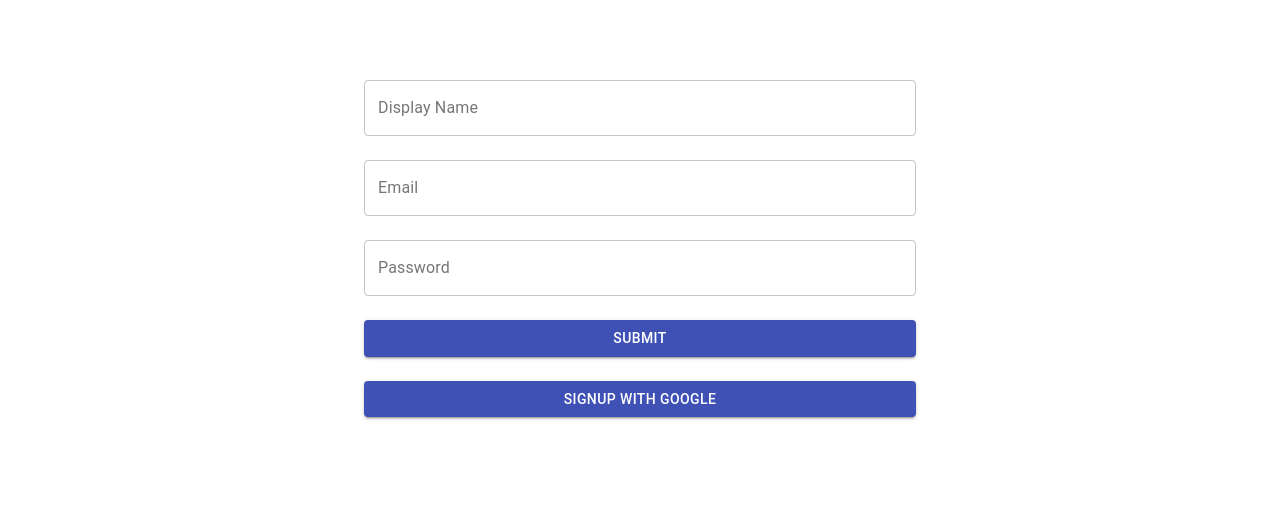
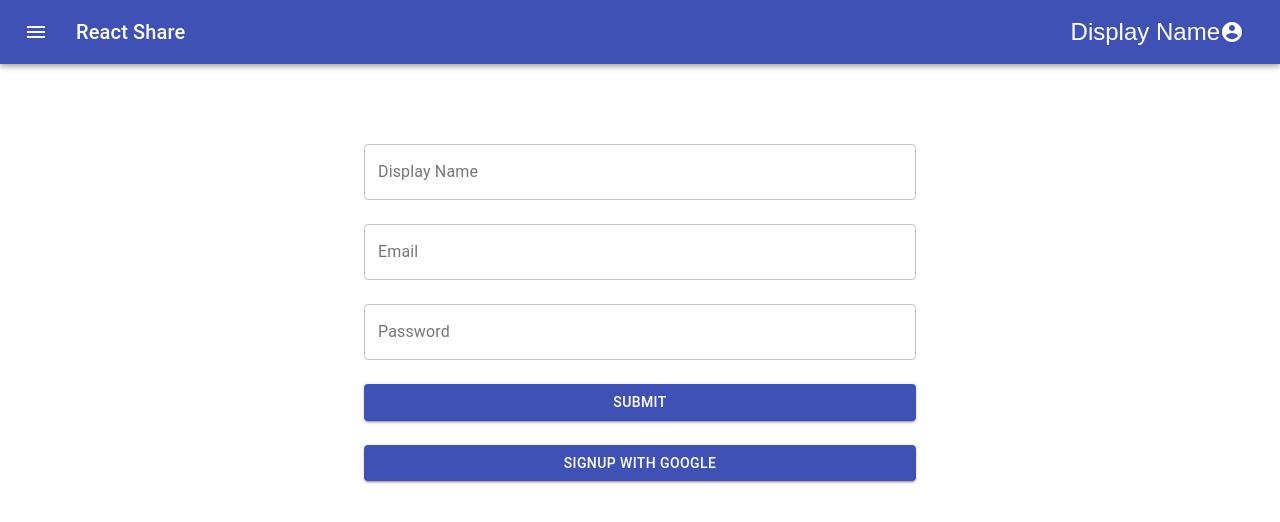
Before and after one commit to Hkc1673/React-Project, a React (Create React App) app: page / in a window 1280 px wide. Shown: the top 522 px of the page. Built offline with nearby package versions, Linux system fonts and the light colour scheme.

Commit message:
Add navbar

```diff
--- a/package.json
+++ b/package.json
@@ -4,6 +4,7 @@
   "private": true,
   "dependencies": {
     "@material-ui/core": "^4.11.1",
+    "@material-ui/icons": "^4.9.1",
     "@testing-library/jest-dom": "^5.11.4",
     "@testing-library/react": "^11.1.0",
     "@testing-library/user-event": "^12.1.10",
--- a/src/App.js
+++ b/src/App.js
@@ -1,12 +1,14 @@
 import './App.css';
 import React from 'react';
 import Signup from "./pages/Signup"
+import Navbar from "./components/Navbar"
 
 function App() {
 
   return (
 
     <>
+    <Navbar/>
      <Signup/>
     </>
 
--- /dev/null
+++ b/src/components/Navbar.js
@@ -0,0 +1,89 @@
+import React from 'react';
+import { makeStyles } from '@material-ui/core/styles';
+import AppBar from '@material-ui/core/AppBar';
+import Toolbar from '@material-ui/core/Toolbar';
+import Typography from '@material-ui/core/Typography';
+import IconButton from '@material-ui/core/IconButton';
+import MenuIcon from '@material-ui/icons/Menu';
+import AccountCircle from '@material-ui/icons/AccountCircle';
+import MenuItem from '@material-ui/core/MenuItem';
+import Menu from '@material-ui/core/Menu';
+
+const useStyles = makeStyles((theme) => ({
+  root: {
+    flexGrow: 1,
+  },
+  menuButton: {
+    marginRight: theme.spacing(2),
+  },
+  title: {
+    flexGrow: 1,
+  },
+}));
+
+export default function Navbar() {
+  const classes = useStyles();
+  const [auth, setAuth] = React.useState(true);
+  const [anchorEl, setAnchorEl] = React.useState(null);
+  const open = Boolean(anchorEl);
+
+  const handleChange = (event) => {
+    setAuth(event.target.checked);
+  };
+
+  const handleMenu = (event) => {
+    setAnchorEl(event.currentTarget);
+  };
+
+  const handleClose = () => {
+    setAnchorEl(null);
+  };
+
+  return (
+    <div className={classes.root}>
+
+      <AppBar position="static">
+        <Toolbar>
+          <IconButton edge="start" className={classes.menuButton} color="inherit" aria-label="menu">
+            <MenuIcon />
+          </IconButton>
+          <Typography variant="h6" className={classes.title}>
+            React Share
+          </Typography>
+          {auth && (
+            <div>
+              <IconButton
+                aria-label="account of current user"
+                aria-controls="menu-appbar"
+                aria-haspopup="true"
+                onClick={handleMenu}
+                color="inherit"
+              >
+                  Display Name
+                <AccountCircle />
+              </IconButton>
+              <Menu
+                id="menu-appbar"
+                anchorEl={anchorEl}
+                anchorOrigin={{
+                  vertical: 'top',
+                  horizontal: 'right',
+                }}
+                keepMounted
+                transformOrigin={{
+                  vertical: 'top',
+                  horizontal: 'right',
+                }}
+                open={open}
+                onClose={handleClose}
+              >
+                <MenuItem onClick={handleClose}>Profile</MenuItem>
+                <MenuItem onClick={handleClose}>My account</MenuItem>
+              </Menu>
+            </div>
+          )}
+        </Toolbar>
+      </AppBar>
+    </div>
+  );
+}
```
Also changed, not shown: 1 other file (tests, documents, lock files or other folders).
